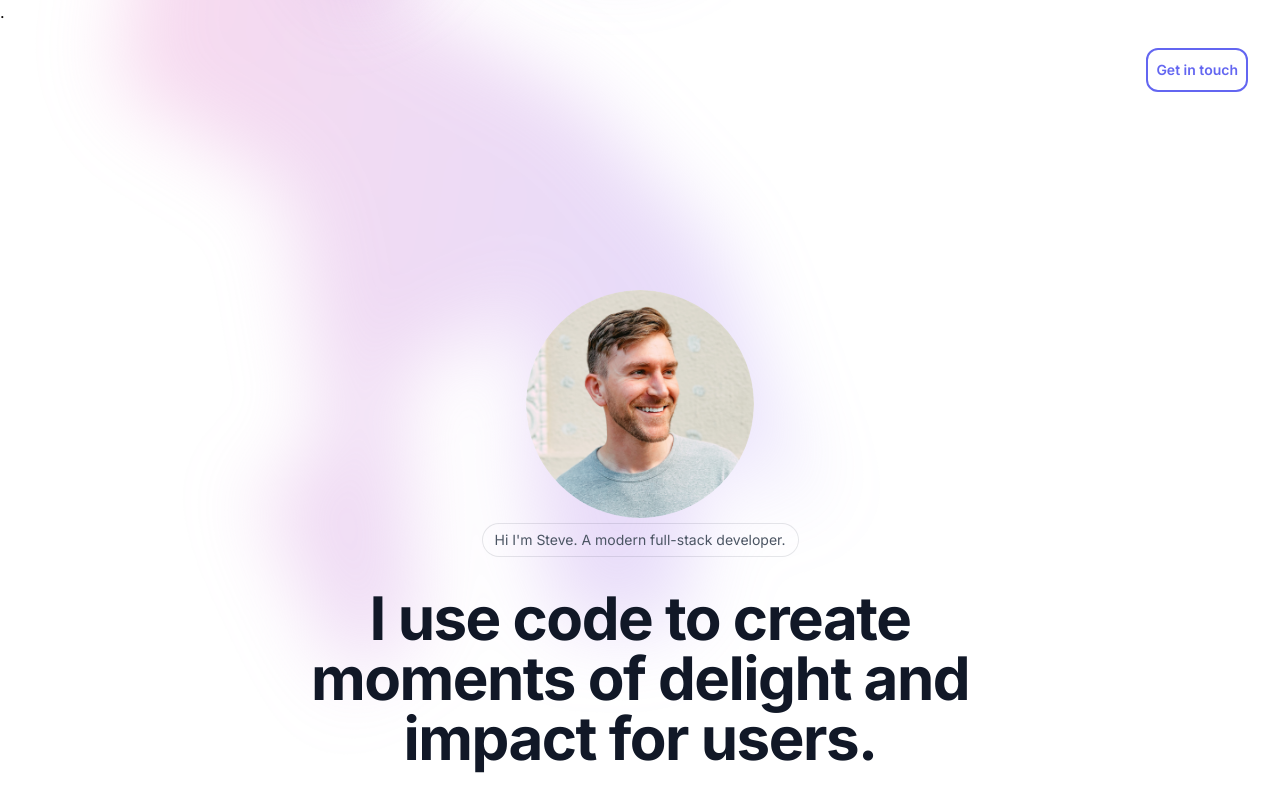
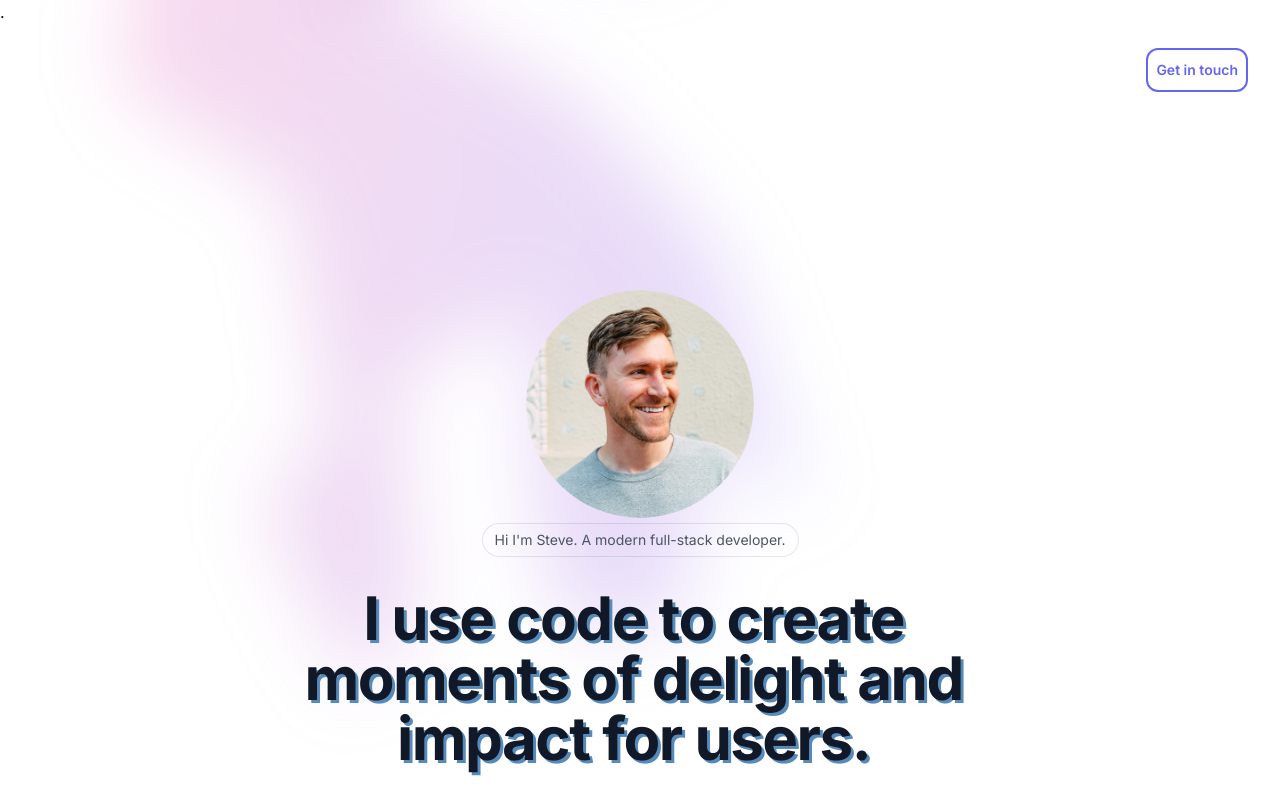
Before and after one commit to hartste90/portfolio-website-2024, a Next.js app: page / in a window 1280 px wide. Shown: the top 791 px of the page. Built offline with nearby package versions, Linux system fonts and the light colour scheme.

Commit message:
hero text animation and text-shadow added

```diff
--- a/src/app/components/hero.tsx
+++ b/src/app/components/hero.tsx
@@ -1,5 +1,6 @@
-import { useState } from 'react'
+import { JSX, useState } from 'react'
 import { Dialog } from '@headlessui/react'
+
 import { Bars3Icon, XMarkIcon } from '@heroicons/react/24/outline'
 import Writepad from './writepad'
 import { Card, CardContent, CardDescription, CardFooter, CardHeader, CardTitle } from '@/components/ui/card'
@@ -30,7 +31,17 @@ export default function Hero() {
   const [mobileMenuOpen, setMobileMenuOpen] = useState(false)
 
   const { toast } = useToast()
-console.log("Logo: ", logo)
+
+  function createHeroMainText()
+  {
+    const heroMainText = "I use code to create moments of delight and impact for users."
+    let heroMainTextArray: JSX.Element[] = [];
+    heroMainText.split(" ").map((char) => {
+      heroMainTextArray.push(<a className='hero-main-char'>{char}</a>);
+      heroMainTextArray.push(<span>&nbsp;</span>)
+    });
+    return heroMainTextArray;
+  }
 
   return (
     <div className="bg-white">.
@@ -185,11 +196,11 @@ console.log("Logo: ", logo)
             </div>
           </div>
           <div className="text-center">
-            <h1 className="text-4xl font-bold tracking-tight text-gray-900 sm:text-6xl">
-              I use code to create moments of delight and impact for users.
+            <h1 className="hero-main-text text-4xl font-bold tracking-tight text-gray-900 sm:text-6xl">
+              {createHeroMainText()}
             </h1>
             <p className="mt-6 text-lg leading-8 text-gray-600">
-            Click and drag below&nbsp;to help me <span className="p-1 italic bg-indigo-200 highlight">
+            Click and drag on the paper below&nbsp;to help me <span className="p-1 italic bg-indigo-200 highlight">
             write my story...
                 </span>
 
--- a/src/app/globals.css
+++ b/src/app/globals.css
@@ -116,3 +116,21 @@
   outline: 0;
   font-size: 22px;
 }
+
+.hero-main-text {
+  display: inline-block;
+  text-shadow: 3px 3px #558ABB;
+}
+
+.hero-main-char {
+  display: inline-block;
+  transition-property: color, background-color, border-color, text-decoration-color, fill, stroke, opacity, box-shadow, transform, filter, backdrop-filter;
+  transition-timing-function: cubic-bezier(0.4, 0, 0.2, 1);
+  transition-duration: 150ms;
+
+}
+
+.hero-main-char:hover {
+
+  transform: translateY(5px);
+}
```
